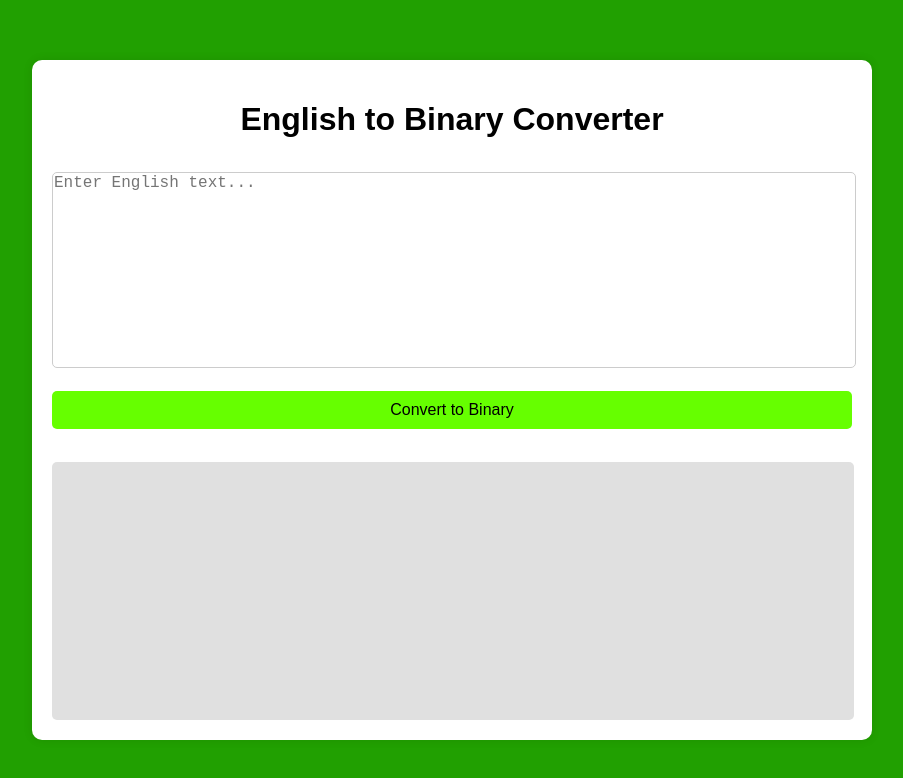
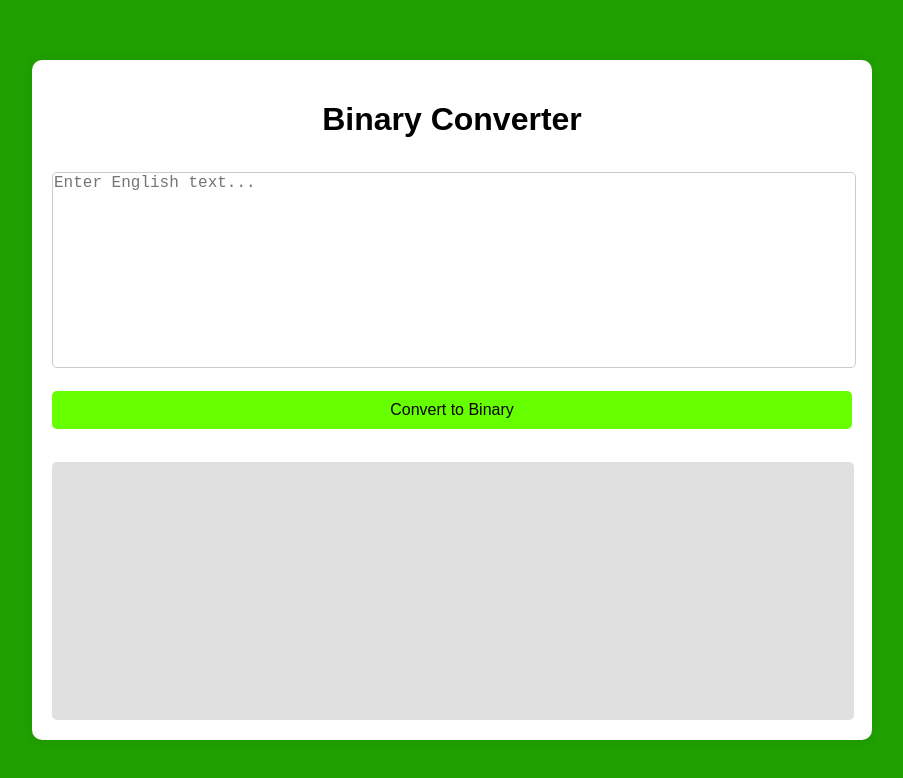
Before and after one commit to proangshu/eng-to-binary-conveter, a plain HTML site: page index.html in a window 1280 px wide. Shown: the whole page, without its empty margins (188-1091 px from the left). Drawn offline with Linux system fonts and the light colour scheme.

Commit message:
Update index.html

```diff
--- a/index.html
+++ b/index.html
@@ -8,7 +8,7 @@
 </head>
 <body>
     <div class="container">
-        <h1>English to Binary Converter</h1>
+        <h1>Binary Converter</h1>
         <textarea id="inputText" placeholder="Enter English text..."></textarea>
         <button onclick="convertToBinary()">Convert to Binary</button>
         <div id="binaryOutput"></div>
```
